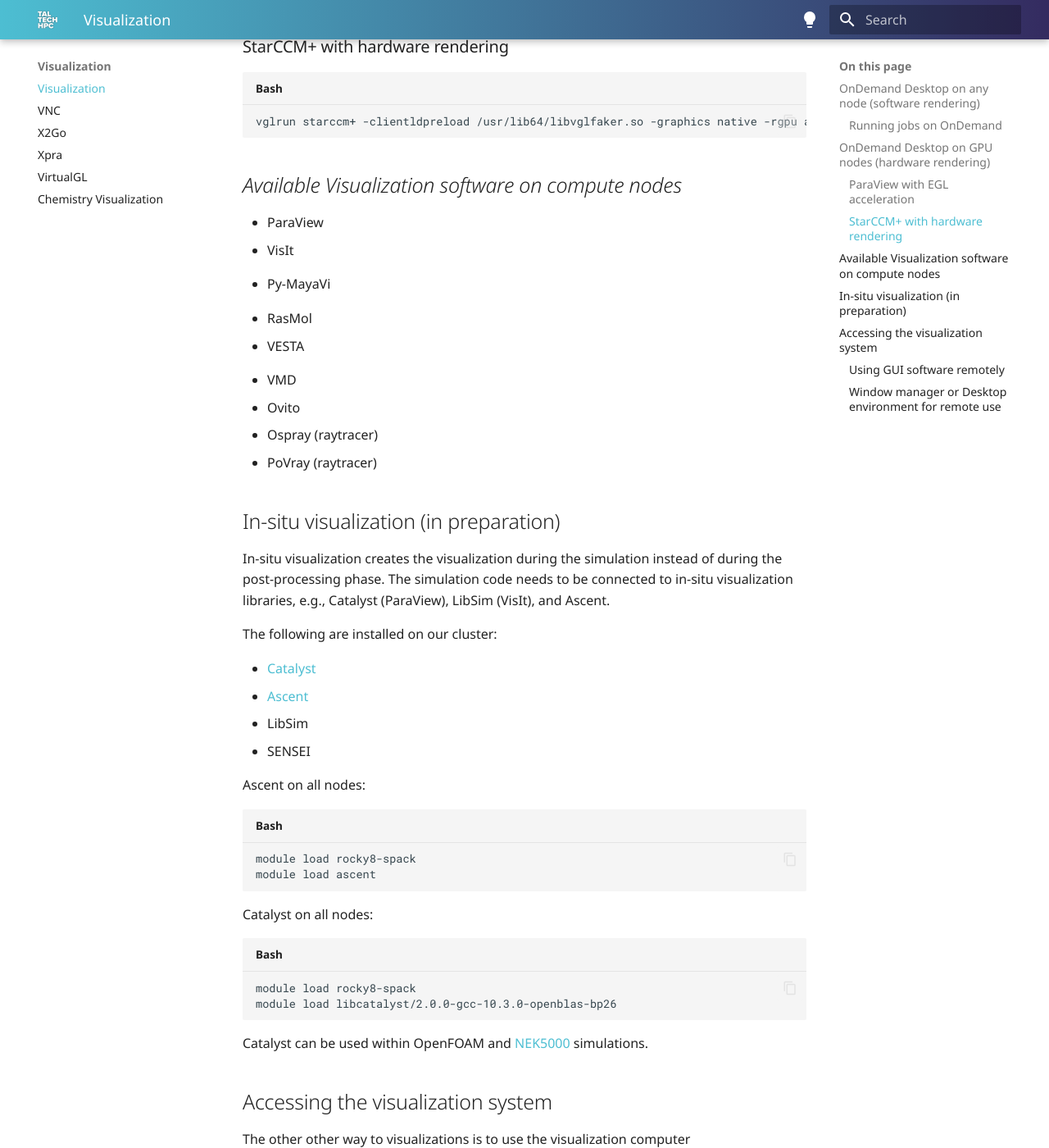
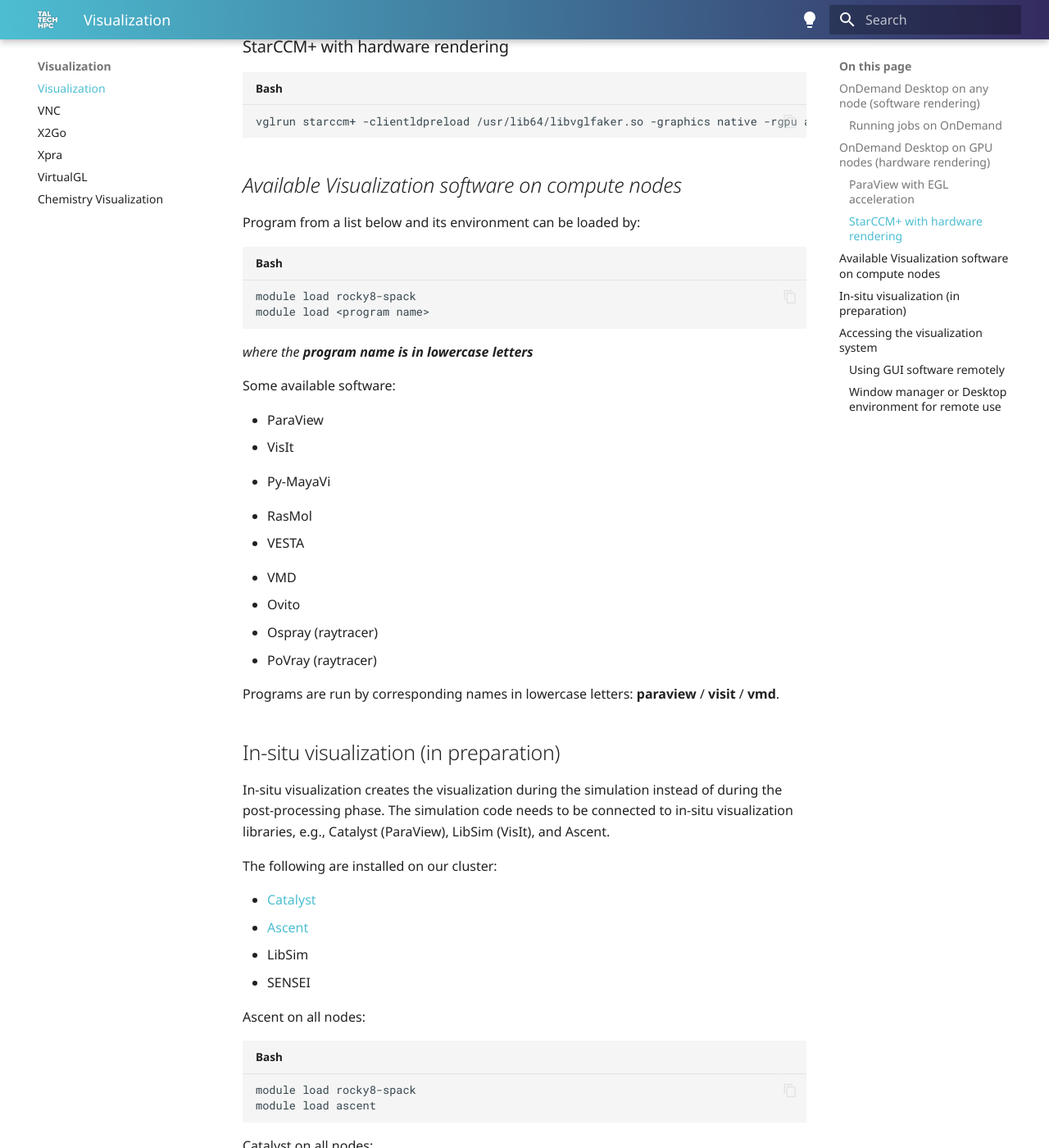
Before and after one commit to TalTech-HPC-Centre/taltech-hpc-docs, an MkDocs documentation site: the page built from docs/visualization/visualization.md, in a window 1280 px wide and 1400 px high, scrolled down 4112 px. Shown: the whole window at 82% size. Built offline with MkDocs 1.6.1 and Material for MkDocs 9.7.7, drawn with Linux system fonts in a browser that asks for light colours; comment, search, counter and statistics services are not loaded.

Commit message:
up to date with source

````diff
--- a/docs/visualization/visualization.md
+++ b/docs/visualization/visualization.md
@@ -75,6 +75,17 @@ vglrun starccm+ -clientldpreload /usr/lib64/libvglfaker.so -graphics native -rgp
 
 ## _Available Visualization software on compute nodes_
 
+Program from a list below and its environment can be loaded by:
+
+```bash
+module load rocky8-spack
+module load <program name>
+```
+
+_where the **program name is in lowercase letters**_
+
+Some available software:
+
 - ParaView
 - VisIt
 <!-- -   COVISE -->
@@ -87,6 +98,8 @@ vglrun starccm+ -clientldpreload /usr/lib64/libvglfaker.so -graphics native -rgp
 - Ovito
 - Ospray (raytracer)
 - PoVray (raytracer)
+
+Programs are run by corresponding names in lowercase letters: **paraview** / **visit** / **vmd**.
 
 ## In-situ visualization (in preparation)
 
````
